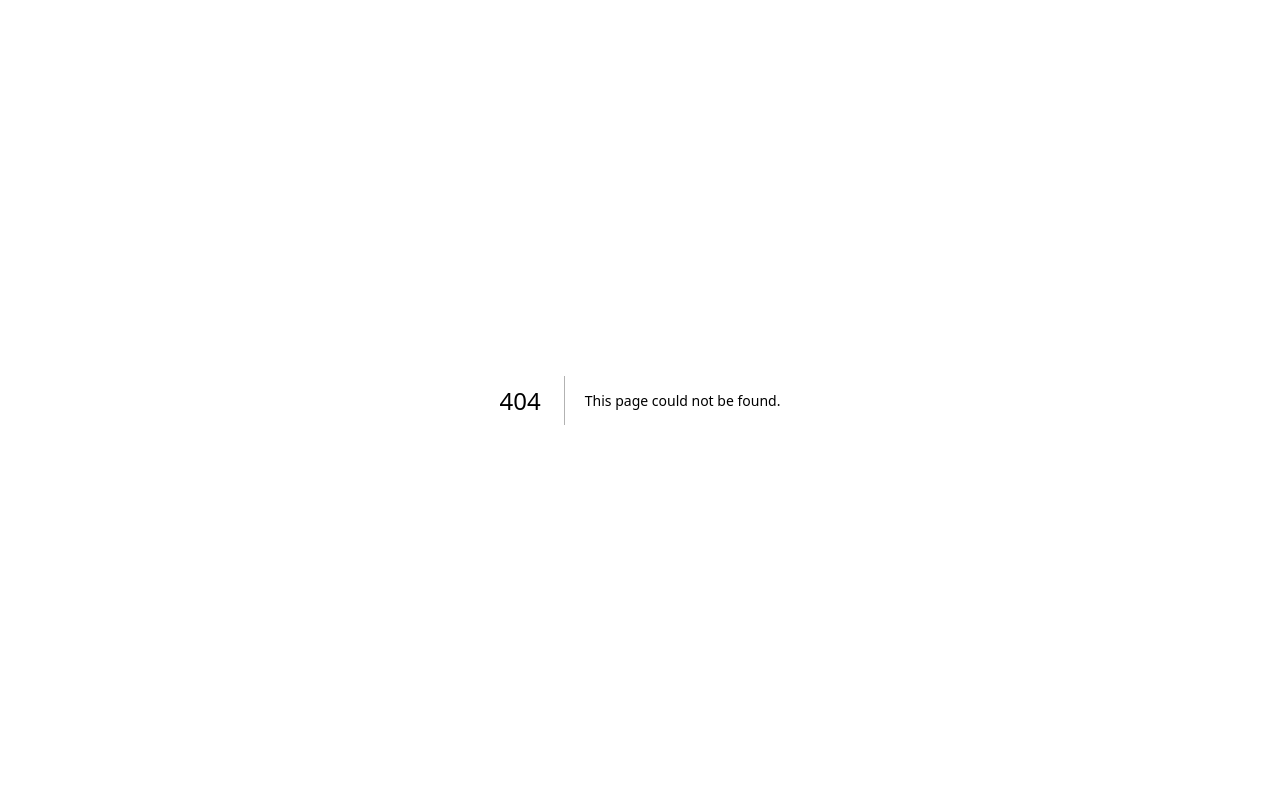
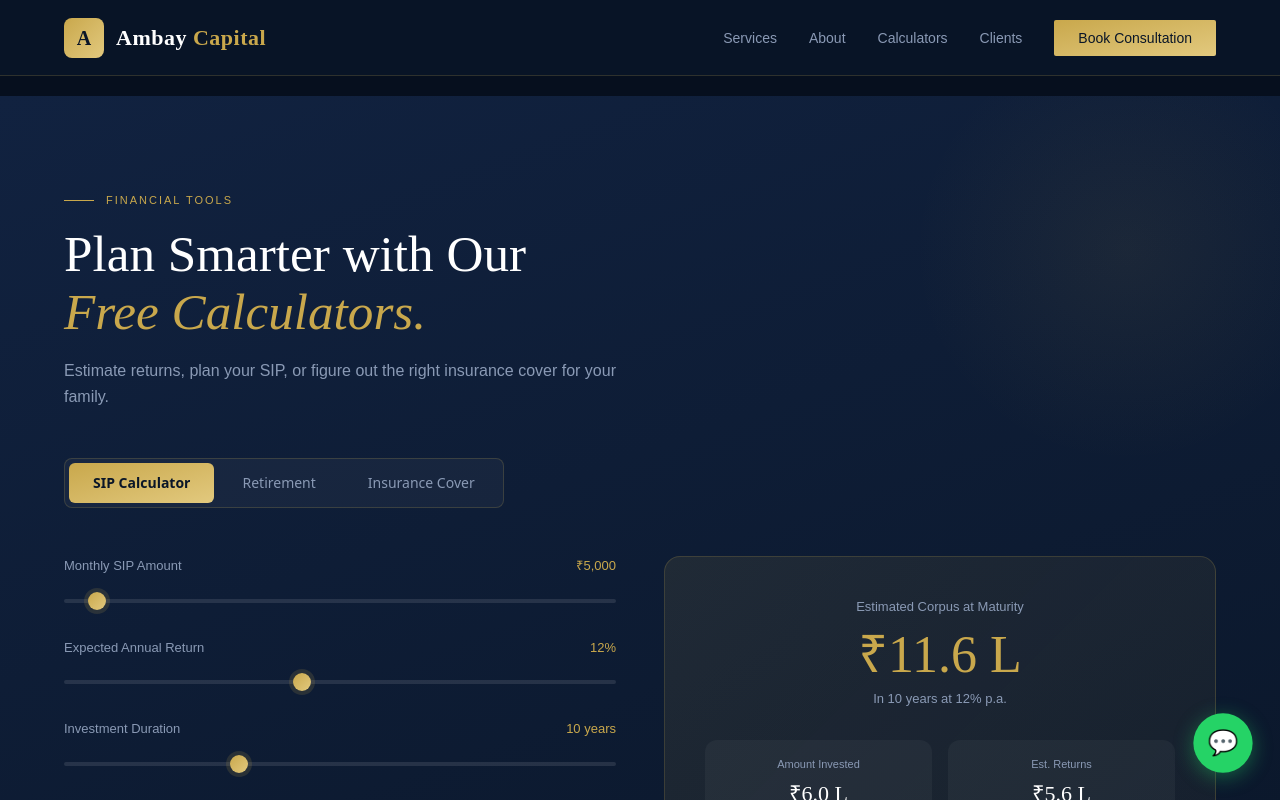
Before and after one commit to shhiivvaam/ambaycapital, a Next.js app: page /calculators/1 in a window 1280 px wide. Before the commit this address had no page. Shown: the top 800 px of the page. Built offline with nearby package versions, Linux system fonts and the light colour scheme.

Commit message:
adding calc

```diff
--- /dev/null
+++ b/app/calculators/[type]/page.tsx
@@ -0,0 +1,33 @@
+import Navbar from "@/components/Navbar";
+import Footer from "@/components/Footer";
+import WhatsAppFab from "@/components/ui/WhatsAppFab";
+import Calculators from "@/components/sections/Calculators";
+
+export function generateStaticParams() {
+  return [
+    { type: "sip" },
+    { type: "retirement" },
+    { type: "insurance" },
+    { type: "emi" },
+  ];
+}
+
+export default async function CalculatorPage({ params }: { params: Promise<{ type: string }> }) {
+  const { type } = await params;
+
+  // Mapping the URL segment to the Calculator's internal state types
+  const tabType = ["sip", "retirement", "insurance", "emi"].includes(type) ? type as any : "sip";
+
+  return (
+    <main className="min-h-screen bg-[#060f1e]">
+      <Navbar />
+
+      <div className="pt-24 min-h-screen">
+        <Calculators initialTab={tabType} />
+      </div>
+
+      <Footer />
+      <WhatsAppFab />
+    </main>
+  );
+}
```
